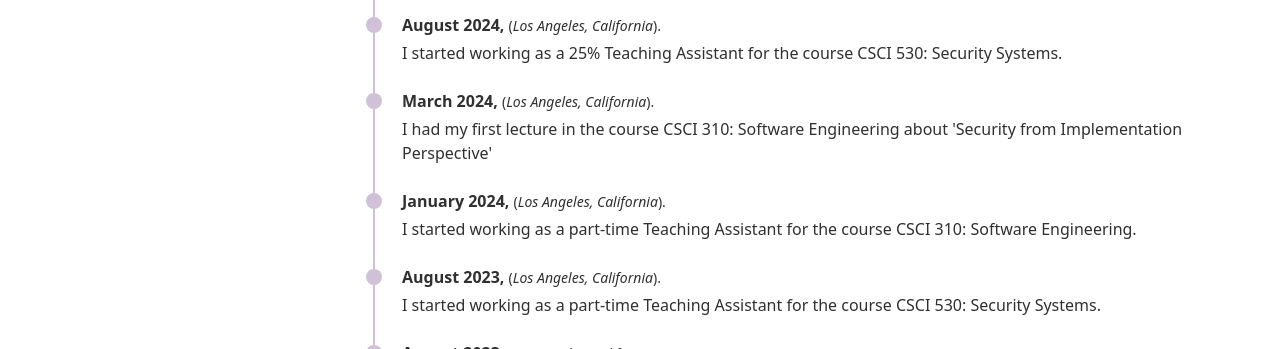
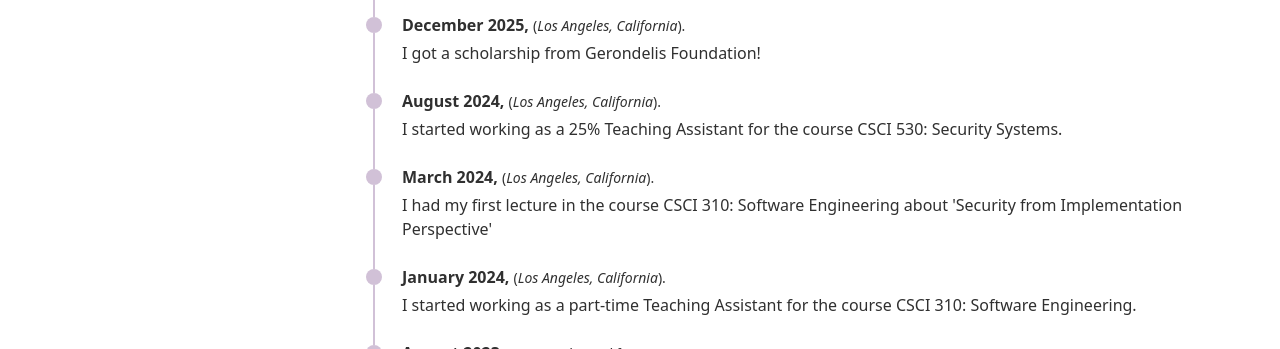
Before and after one commit to cchaniotaki/cchaniotaki.github.io, an Astro site: page / in a window 1280 px wide. Shown: the part 803-1152 px from the top of the page. Built offline with nearby package versions, Linux system fonts and the light colour scheme; Astro itself is replaced by a stand-in of ours.

Commit message:
update resume

```diff
--- a/src/pages/index.astro
+++ b/src/pages/index.astro
@@ -56,6 +56,12 @@
             >
         </TimeLineElement>
         <TimeLineElement
+                university="December 2025"
+                subtitle="Los Angeles, California"
+                title="I got a scholarship from Gerondelis Foundation!"
+        >
+        </TimeLineElement>
+        <TimeLineElement
                 university="August 2024"
                 subtitle="Los Angeles, California"
                 title="I started working as a 25% Teaching Assistant for the course CSCI 530: Security Systems."
```
Also changed, not shown: 2 other files.
